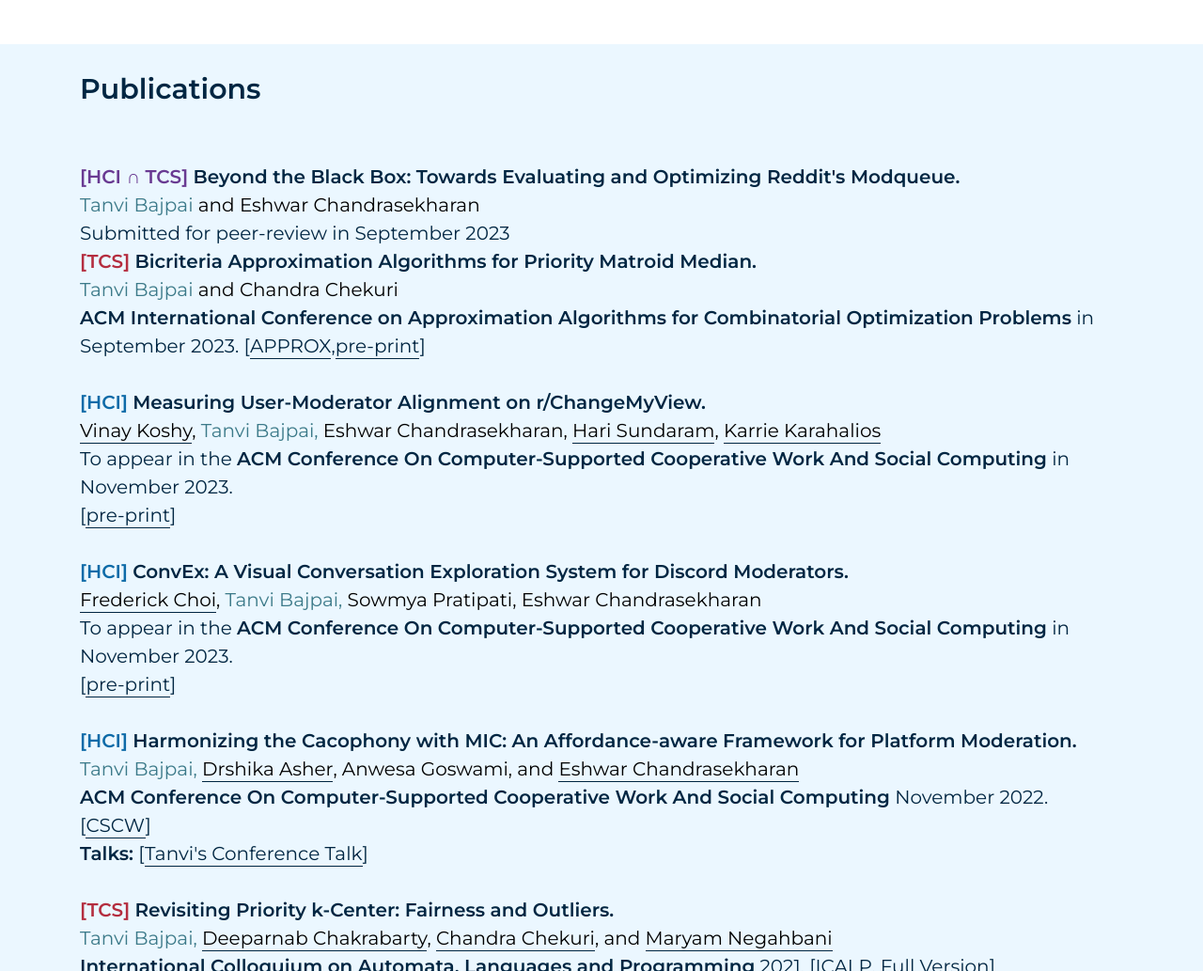
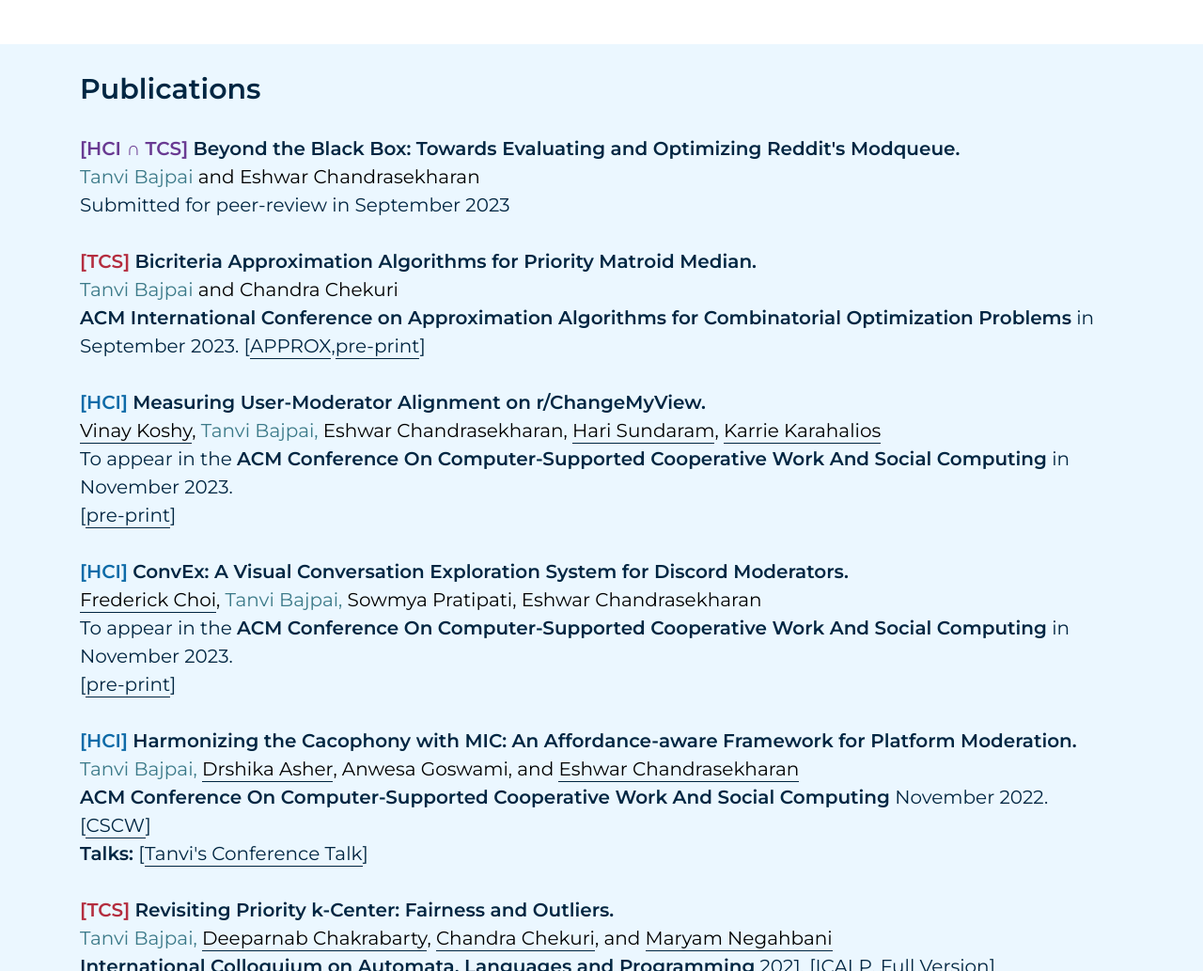
Before and after one commit to tanvibajpai/tanvibajpai.github.io, a plain HTML site: page index.html in a window 1280 px wide. Shown: the part 1042-2075 px from the top of the page at 94% size. Drawn offline with nearby package versions, Linux system fonts and the light colour scheme.

Commit message:
Update index.html
fixed spacing for good now

```diff
--- a/index.html
+++ b/index.html
@@ -72,13 +72,12 @@
           <div class="columns">
             <div class="column bottom-pad">
               <br><h3><b>Publications</b></h3>
-              <br>
               <p><br><emph-both>[HCI &#8745; TCS]</emph-both> <emph><b>Beyond the Black Box: Towards Evaluating and Optimizing Reddit's Modqueue.</b></emph>
                 <br><emph2>Tanvi Bajpai</emph2> and Eshwar Chandrasekharan
                 <br><emph3>Submitted for peer-review in September 2023</emph3>
               </p>
 
-              <p><emph-tcs>[TCS]</emph-tcs> <emph><b>Bicriteria Approximation Algorithms for Priority Matroid Median.</b></emph>
+              <p><br><emph-tcs>[TCS]</emph-tcs> <emph><b>Bicriteria Approximation Algorithms for Priority Matroid Median.</b></emph>
                 <br><emph2>Tanvi Bajpai</emph2> and Chandra Chekuri
                 <br><emph3><b>ACM International Conference on Approximation Algorithms for Combinatorial Optimization Problems</b> in September 2023.</emph3>
                               <emph>[<a href="https://drops.dagstuhl.de/opus/volltexte/2023/18832/pdf/LIPIcs-APPROX7.pdf" class="uline2">APPROX</a>,<a href="https://arxiv.org/abs/2210.01888" class="uline2">pre-print</a>]</emph>
```
